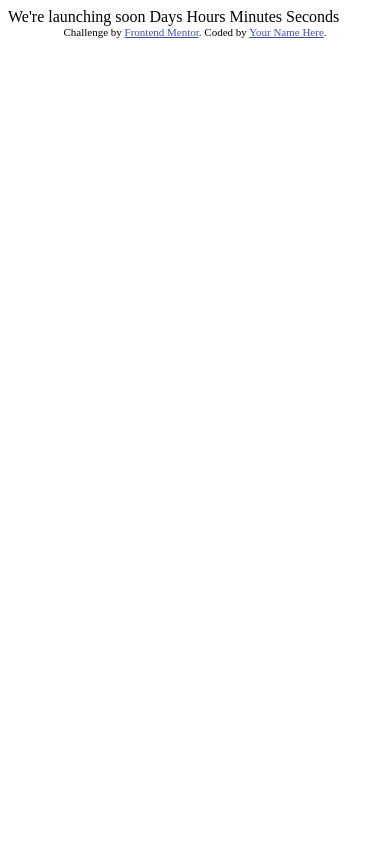
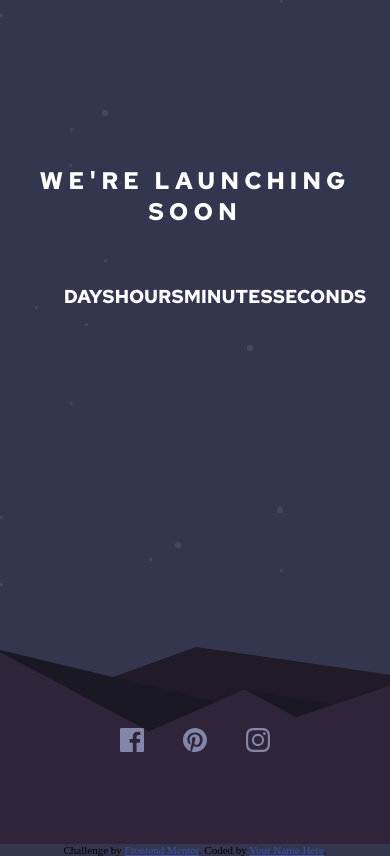
Before and after one commit to rboz1/countdown-app, a plain HTML site: page index.html in a window 390 px wide. Drawn offline with Linux system fonts and the light colour scheme.

Commit message:
mobile styling

```diff
--- a/index.html
+++ b/index.html
@@ -5,6 +5,7 @@
   <meta name="viewport" content="width=device-width, initial-scale=1.0"> <!-- displays site properly based on user's device -->
 
   <link rel="icon" type="image/png" sizes="32x32" href="./images/favicon-32x32.png">
+  <link rel="stylesheet" href="styles.css">
 
   <title>Frontend Mentor | Launch countdown timer</title>
 
@@ -15,13 +16,23 @@
   </style>
 </head>
 <body>
-
-  We're launching soon
-
-  Days
-  Hours
-  Minutes
-  Seconds
+  <main>
+    <h2>We're launching soon</h2>
+    <h3>
+      <ul class="time">
+        <li>Days</li>
+        <li>Hours</li>
+        <li>Minutes</li>
+        <li>Seconds</li>
+      </ul>
+    </h3>
+    <div></div>
+    <div class = "icons">
+      <img src="images/icon-facebook.svg" alt="facebook icon">
+      <img src="images/icon-pinterest.svg" alt="pinterest icon">
+      <img src="images/icon-instagram.svg" alt="instagram icon">
+    </div>
+  </main>
 
   <div class="attribution">
     Challenge by <a href="https://www.frontendmentor.io?ref=challenge" target="_blank">Frontend Mentor</a>.
--- /dev/null
+++ b/styles.scss
@@ -0,0 +1,90 @@
+//Font Styling
+@import url('https://fonts.googleapis.com/css2?family=Red+Hat+Text:wght@700&display=swap');
+$bg-color: hsl(236, 21%, 26%);
+$white: hsl(0, 0%, 100%);
+$font: 'Red Hat Text', sans-serif;
+$font-size: 14px;
+
+//Mobile Styles
+body{
+    margin: 0;
+    width: 100vw;
+    height: 100vh;
+    background: url(images/pattern-hills.svg) no-repeat 85% 100%, url(images/bg-stars.svg);
+    background-color: $bg-color;
+
+    main{
+        width: 100vw;
+        height: 100vh;
+
+        display: grid;
+        grid-template-columns: 1fr;
+        grid-template-rows: repeat(4, 1fr), 50px;
+        grid-template-areas:
+            "heading"
+            "time"
+            " . "
+            "icons"
+        ;
+
+        h2{
+            grid-area: "heading";
+            display: flex;
+            flex-direction: row;
+            justify-content: center;
+            align-items: flex-end;
+            font-family: $font;
+            text-transform: uppercase;
+            text-align: center;
+            letter-spacing: 5px;
+            color: $white;
+
+        }
+
+        h3{
+            grid-area: "time";
+
+            .time{
+                display: flex;
+                flex-direction: row;
+                justify-content: center;
+                align-items: flex-end;
+                text-transform: uppercase;
+                font-family: $font;
+                color: $white;
+                list-style: none;
+            }
+
+        }
+
+        .icons{
+            grid-area: "icons";
+            display: flex;
+            flex-direction: row;
+            justify-content: center;
+            align-items: center;
+
+            img{
+                padding: 5%;
+            }
+
+        }
+    }
+
+    .attribution{
+        grid-area: "attribute";
+    }
+}
+
+
+
+
+//Media Queries
+//Tablets
+@media only screen
+  and (min-device-width: 768px)
+  and (max-device-width: 1200px) {}
+
+//Laptop and beyond
+@media screen
+  and (min-device-width: 1200px) {}
```
Also changed, not shown: images/bg-stars.svg (added), images/favicon-32x32.png (added), images/icon-facebook.svg (added), images/icon-instagram.svg (added), images/icon-pinterest.svg (added), images/pattern-hills.svg (added), styles.css (added), 2 other files.
